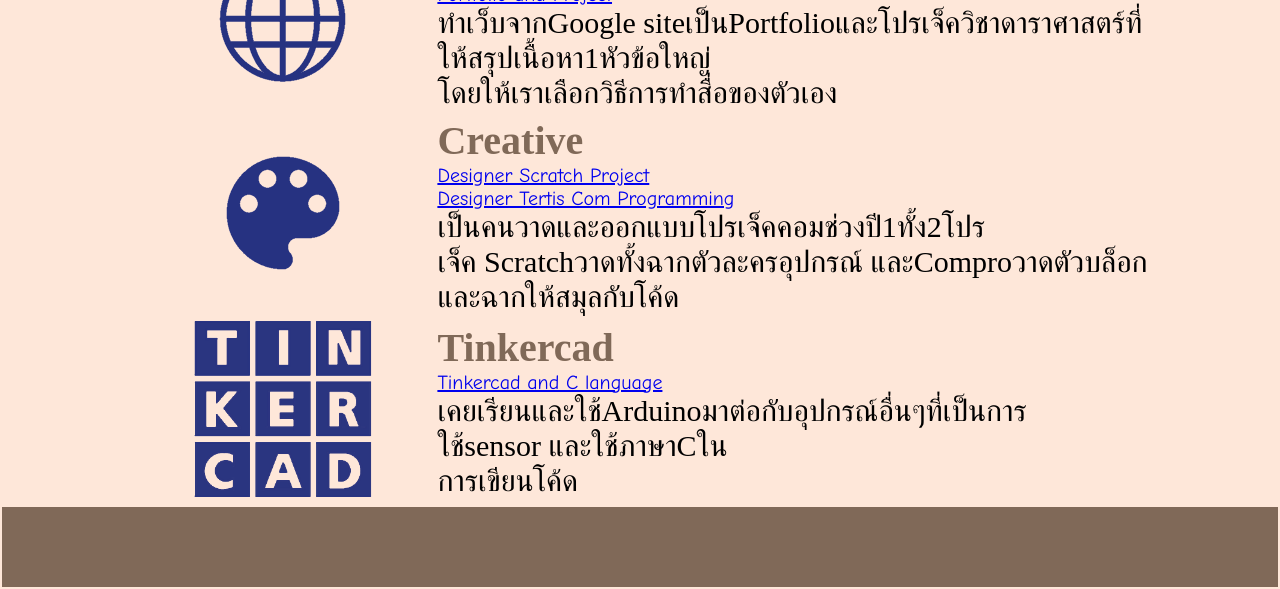
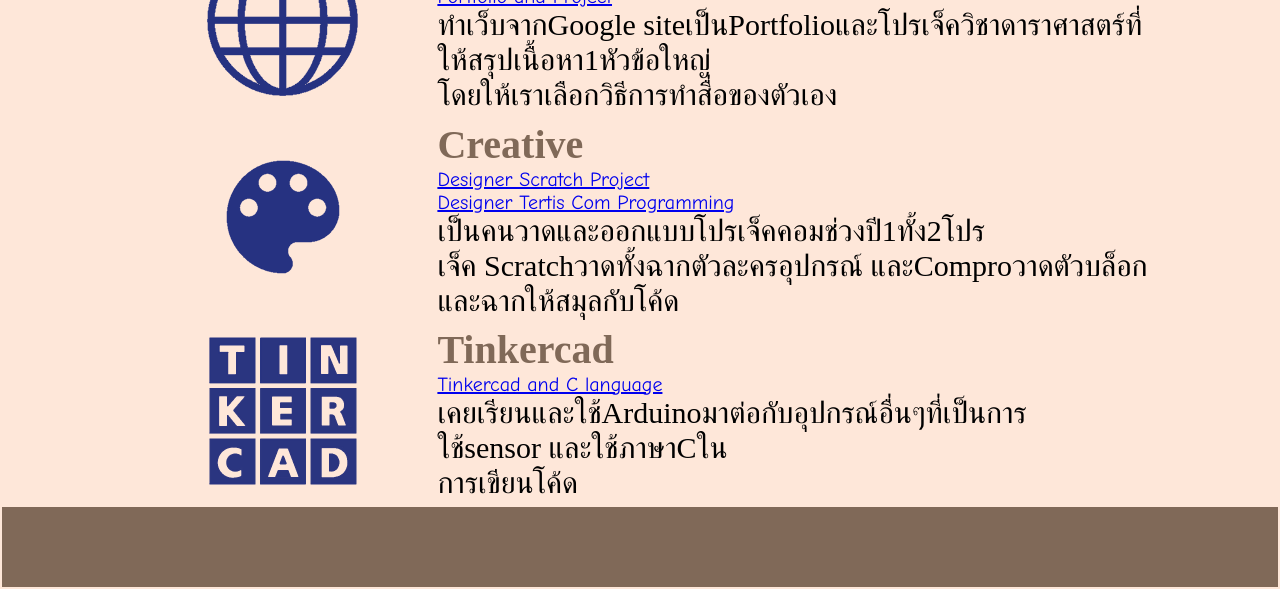
Before and after one commit to cpe207/lab02-NatchananPhat, a plain HTML site: page Activity.html in a window 1280 px wide. Shown: the part 638-1227 px from the top of the page. Drawn offline with Linux system fonts and the light colour scheme.

Commit message:
complete

```diff
--- a/Activity.html
+++ b/Activity.html
@@ -36,7 +36,7 @@
       <table width="80%" border="0">
         <tr>
           <td height="180" width="30%">
-            <center><img src="imagePK/web.png" height="150"></center>
+            <center><img src="imagePK/web.png" height="180"></center>
           </td>
           <td height="180" width="70%">
             <b><p style="font-family:'JasmineUPC'; font-size:40px; color:#806958">Google site</br></p></b>
@@ -76,7 +76,7 @@
       <table width="80%" border="0">
         <tr>
           <td height="180" width="30%">
-            <center><img src="imagePK/tinkercad.png" height="180"></center>
+            <center><img src="imagePK/tinkercad.png" height="150"></center>
           </td>
           <td height="180" width="70%">
             <b><p style="font-family:'JasmineUPC'; font-size:40px; color:#806958">Tinkercad</br></p></b>
```
